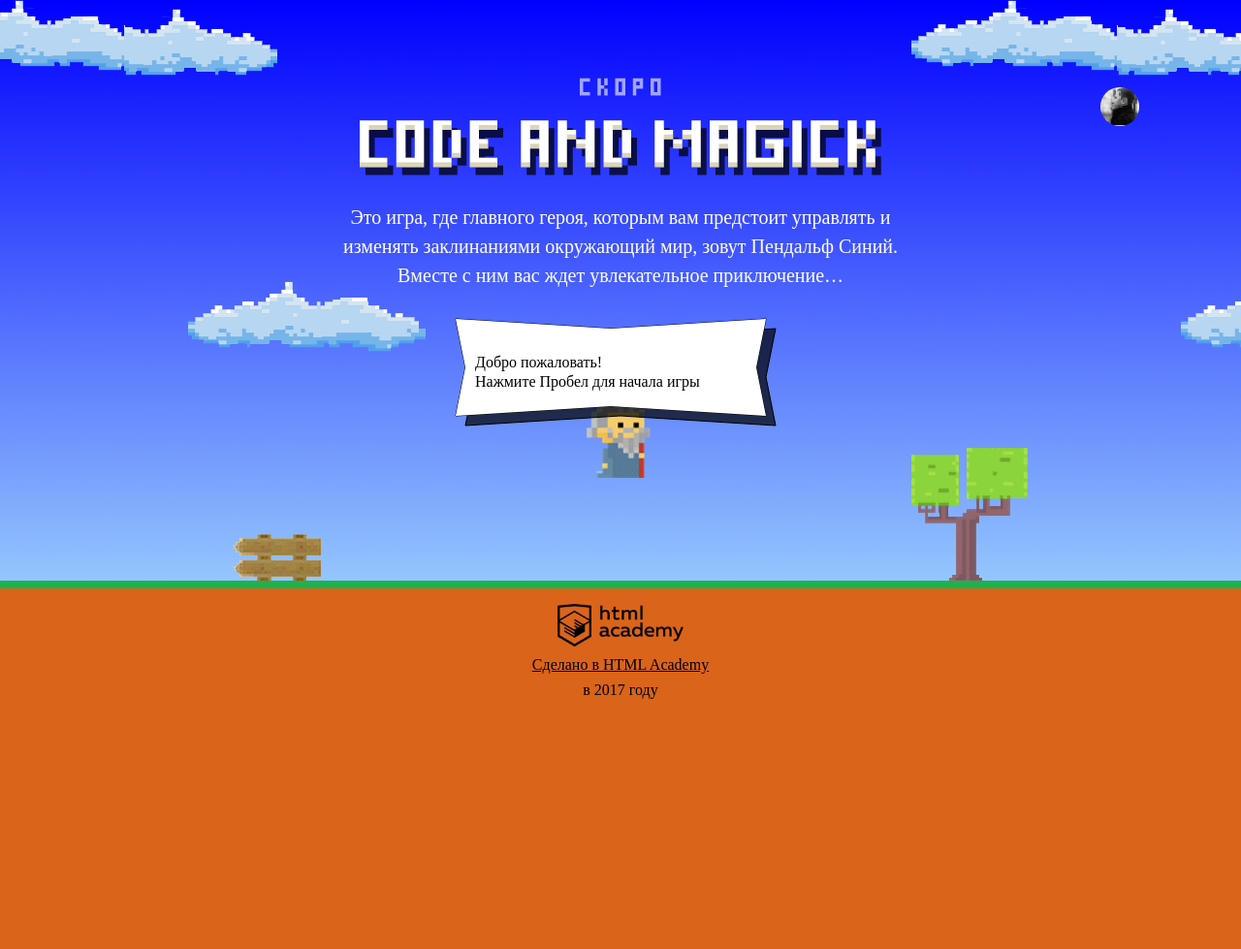
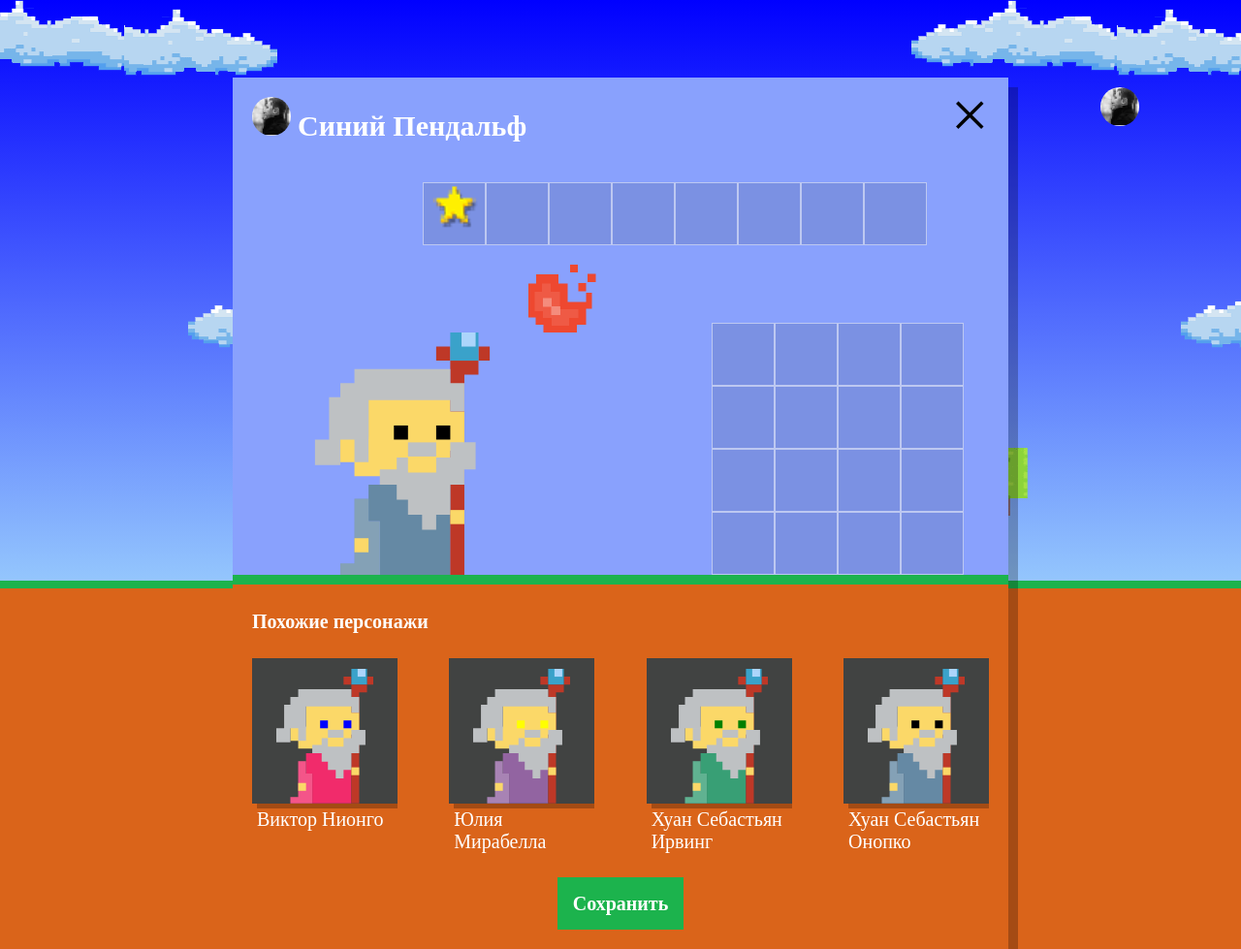
Before and after one commit to UserGLA/1342229-code-and-magick-20, a website: page index.html in a window 1280 px wide. Shown: the whole page at 97% size. Before the commit the page ends 800 px from the top, so only its background shows below. Drawn offline with Linux system fonts and the light colour scheme; a web font is replaced by a local one.

Commit message:
7. Учебный проект: нас орда

```diff
--- a/index.html
+++ b/index.html
@@ -208,6 +208,7 @@
 
 <script src="js/stat.js"></script>
 <script src="js/game.js"></script>
+<script src="js/setup.js"></script>
 
 </body>
 </html>
--- /dev/null
+++ b/js/setup.js
@@ -0,0 +1,29 @@
+'use strict';
+
+var WIZARD_NAMES = ['Иван', 'Хуан Себастьян', 'Мария', 'Кристоф', 'Виктор', 'Юлия', 'Люпита', 'Вашингтон'];
+var SURNAME = ['да Марья Верон', 'Мирабелла', 'Вальц', 'Онопко', 'Топольницкая', 'Нионго', 'Ирвинг'];
+var coatColor = ['rgb(101, 137, 164)', 'rgb(241, 43, 107)', 'rgb(146, 100, 161)', 'rgb(56, 159, 117)', 'rgb(215, 210, 55)', 'rgb(0, 0, 0)'];
+var eyesColor = ['black', 'red', 'blue', 'yellow', 'green'];
+
+var getRandom = function (data) {
+  var rand = Math.floor(Math.random() * data.length);
+  return data[rand];
+};
+
+var userDialog = document.querySelector('.setup');
+userDialog.classList.remove('hidden');
+
+var userDialog2 = document.querySelector('.setup-similar');
+userDialog2.classList.remove('hidden');
+
+var similarListElement = document.querySelector('.setup-similar-list');
+var similarWizardTemplate = document.querySelector('#similar-wizard-template').content.querySelector('.setup-similar-item');
+
+for (var i = 0; i < 4; i++) {
+  var wizardElement = similarWizardTemplate.cloneNode(true);
+  wizardElement.querySelector('.setup-similar-label').textContent = getRandom(WIZARD_NAMES) + ' ' + getRandom(SURNAME);
+  wizardElement.querySelector('.wizard-coat').style.fill = getRandom(coatColor);
+  wizardElement.querySelector('.wizard-eyes').style.fill = getRandom(eyesColor);
+
+  similarListElement.appendChild(wizardElement);
+}
```
